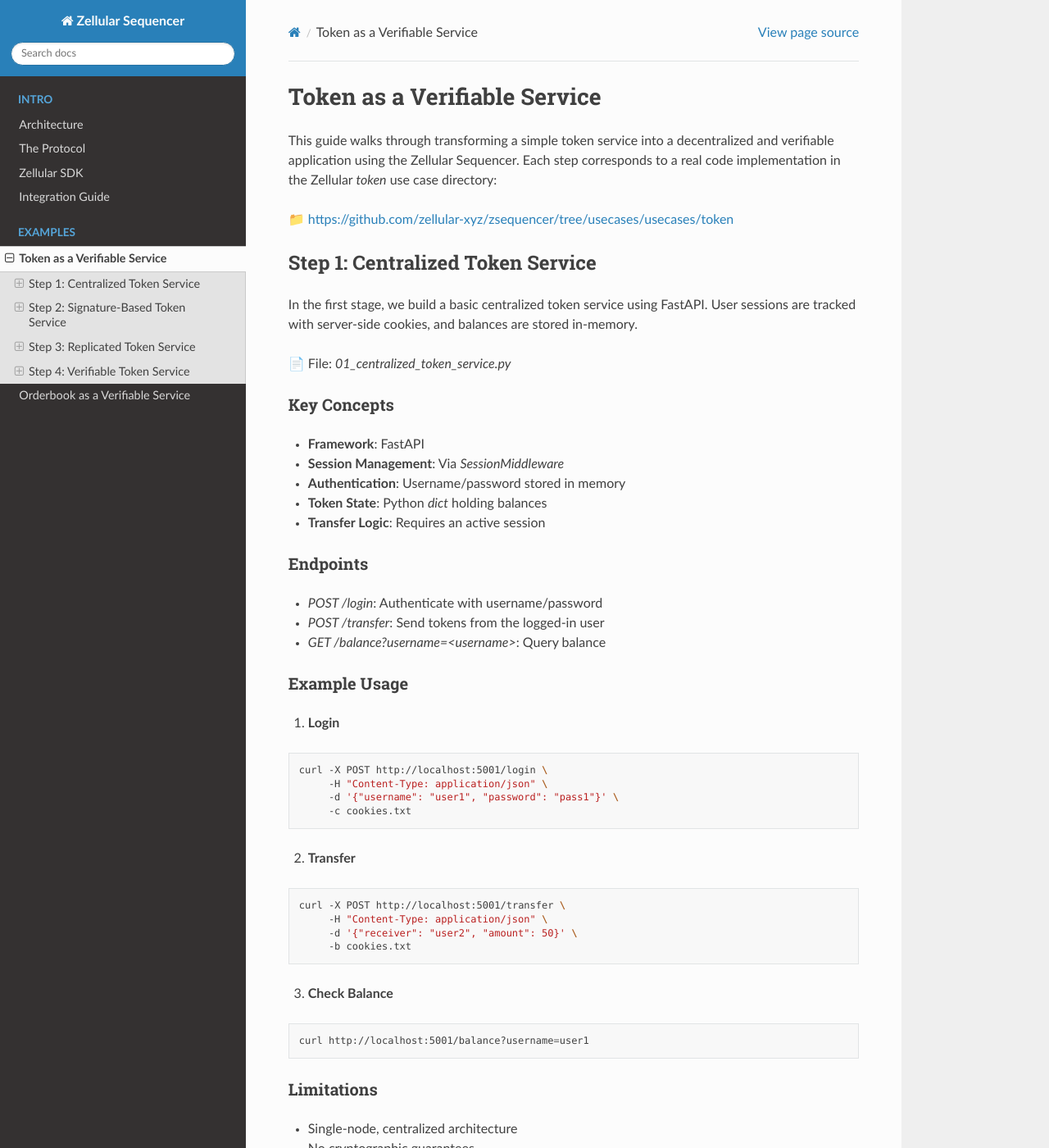
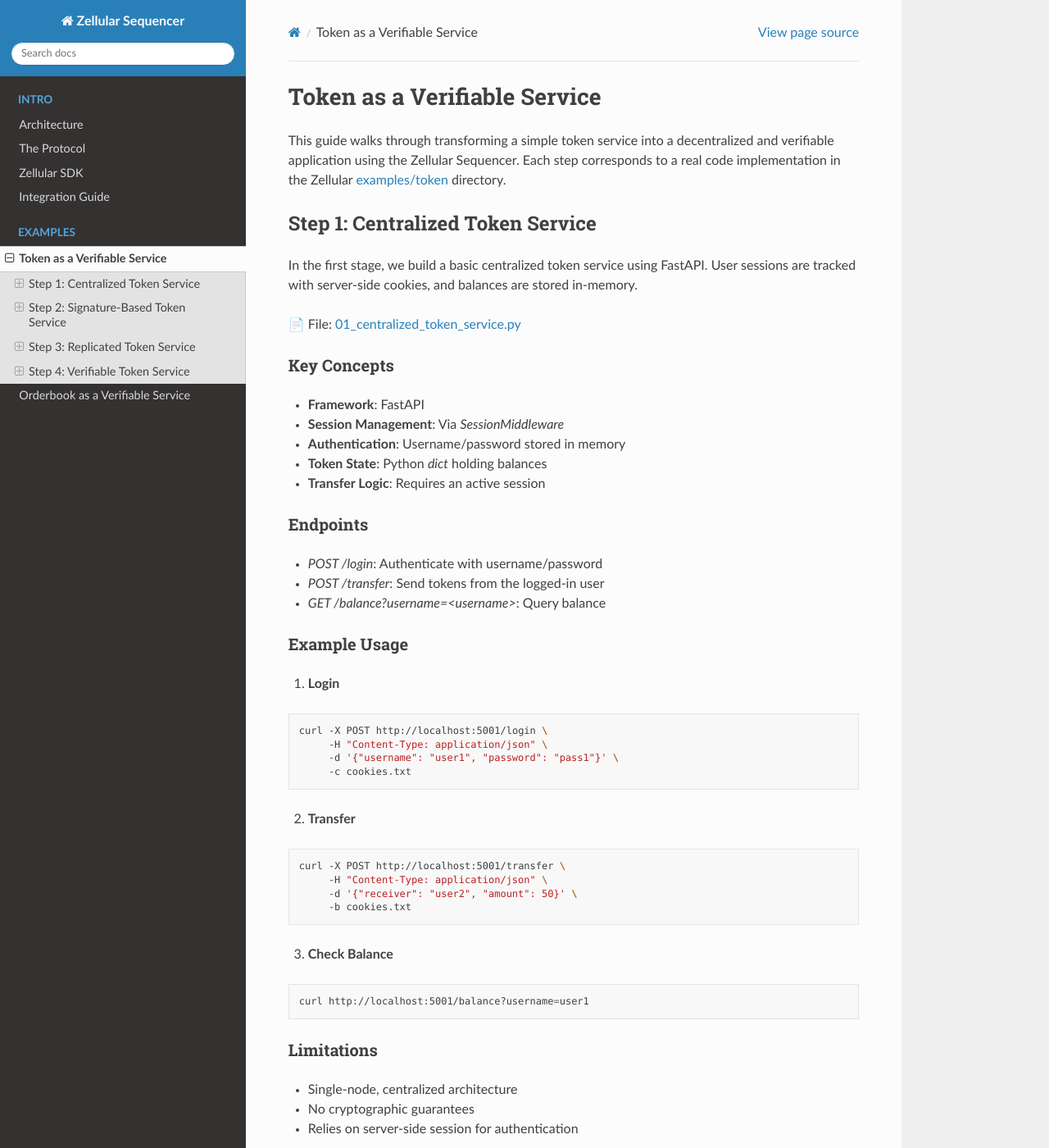
Before and after one commit to zellular-xyz/zsequencer, a Sphinx documentation site: the page built from docs/source/examples/token.rst, in a window 1280 px wide and 1400 px high. Shown: the whole window at 82% size. Built offline with Sphinx 7.4.7 and the Read the Docs theme 3.1.0, drawn with Linux system fonts in a browser that asks for light colours; some of the changed text lies outside the part shown.

Commit message:
fix links

```diff
--- a/docs/source/examples/token.rst
+++ b/docs/source/examples/token.rst
@@ -1,16 +1,14 @@
 Token as a Verifiable Service
 =============================
 
-This guide walks through transforming a simple token service into a decentralized and verifiable application using the Zellular Sequencer. Each step corresponds to a real code implementation in the Zellular `token` use case directory:
-
-📁 https://github.com/zellular-xyz/zsequencer/tree/usecases/usecases/token
+This guide walks through transforming a simple token service into a decentralized and verifiable application using the Zellular Sequencer. Each step corresponds to a real code implementation in the Zellular `examples/token <https://github.com/zellular-xyz/zsequencer/blob/usecases/examples/token/>`_ directory.
 
 Step 1: Centralized Token Service
 ---------------------------------
 
 In the first stage, we build a basic centralized token service using FastAPI. User sessions are tracked with server-side cookies, and balances are stored in-memory.
 
-📄 File: `01_centralized_token_service.py`
+📄 File: `01_centralized_token_service.py <https://github.com/zellular-xyz/zsequencer/blob/usecases/examples/token/01_centralized_token_service.py>`_
 
 Key Concepts
 ~~~~~~~~~~~~
@@ -64,14 +62,12 @@
 
 In the next step, we replace the session system with cryptographic signatures for stateless and verifiable authentication.
 
----
-
 Step 2: Signature-Based Token Service
 -------------------------------------
 
 This version removes session-based auth and introduces **Ethereum-style digital signatures**. Users sign transfer messages off-chain using their private key. The backend verifies these signatures and recovers the sender address directly from the signed message.
 
-📄 File: `02_signature_based_token_service.py`
+📄 File: `02_signature_based_token_service.py <https://github.com/zellular-xyz/zsequencer/blob/usecases/examples/token/02_signature_based_token_service.py>`_
 
 Key Concepts
 ~~~~~~~~~~~~
@@ -166,7 +162,7 @@
 
 .. code-block:: bash
 
-   python usecases/token/transfer.py
+   python examples/token/transfer.py
 
 Example Usage
 ~~~~~~~~~~~~~
@@ -206,7 +202,7 @@
 
 Each replica node independently fetches the same ordered batch of transfers and applies them locally. This ensures all nodes remain consistent, even in the presence of faults or restarts.
 
-📄 File: `03_replicated_token_service.py`
+📄 File: `03_replicated_token_service.py <https://github.com/zellular-xyz/zsequencer/blob/usecases/examples/token/03_replicated_token_service.py>`_
 
 Key Concepts
 ~~~~~~~~~~~~
@@ -288,7 +284,7 @@
 
 In this step, we make balance queries verifiable by cryptographically signing every `/balance` response using **BLS signatures**. Each node signs the message with its own private key, allowing external services to confirm the authenticity of the returned value.
 
-📄 File: `04_verifiable_token_service.py`
+📄 File: `04_verifiable_token_service.py <https://github.com/zellular-xyz/zsequencer/blob/usecases/examples/token/04_verifiable_token_service.py>`_
 
 Key Concepts
 ~~~~~~~~~~~~
```
Also changed, not shown: other parts of docs/source/examples/token.rst (+1 -1 lines).
